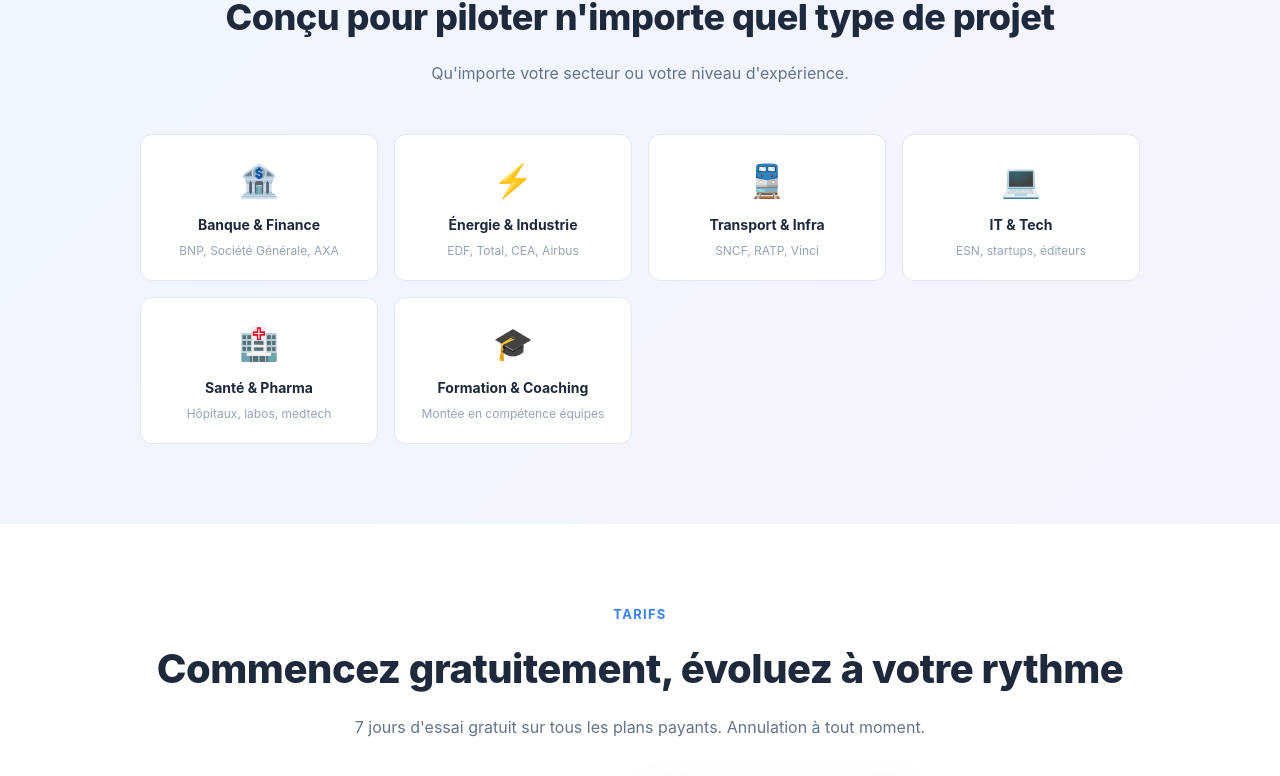
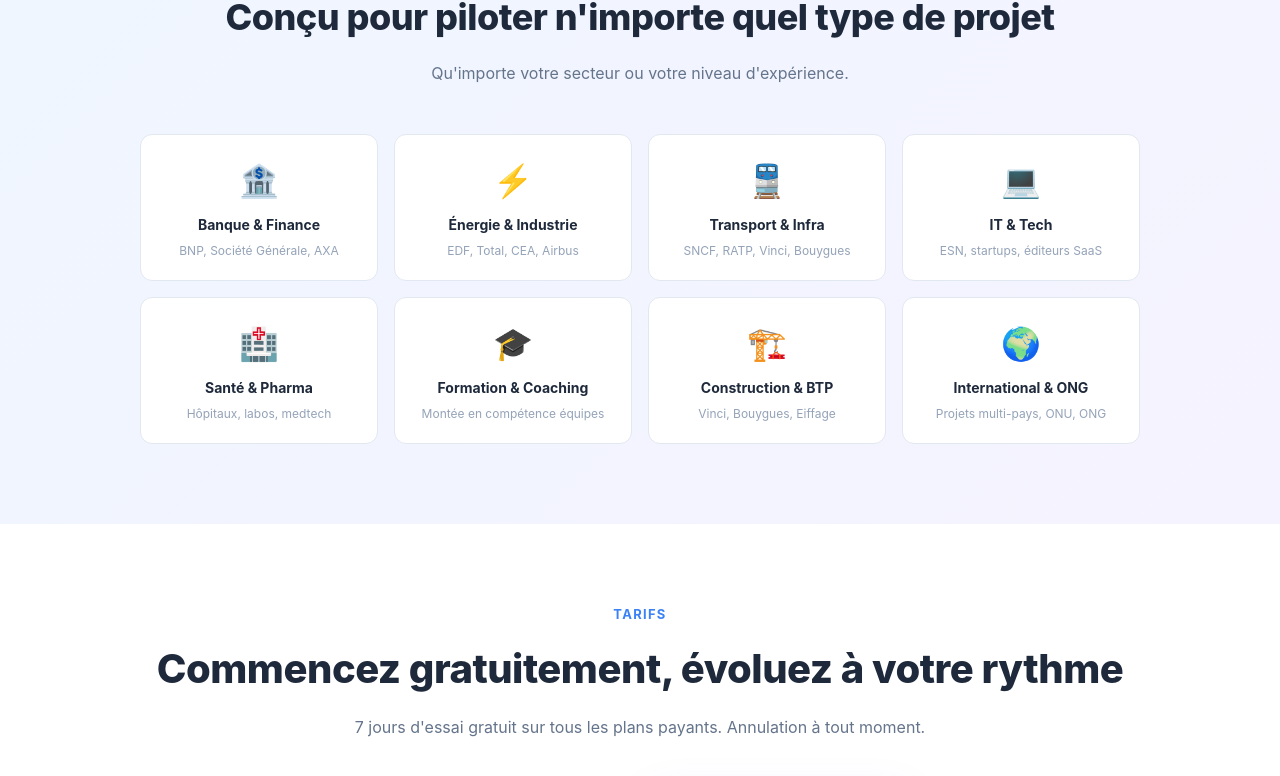
Before and after one commit to mongari65-web/pmo-ai-studio-v3, a Next.js app: page / in a window 1280 px wide. Shown: the part 3380-4156 px from the top of the page. Built offline with nearby package versions, Linux system fonts and the light colour scheme.

Commit message:
fix: Landing — Pour qui 2x4 (Construction BTP + International ONG)

```diff
--- a/src/app/page.tsx
+++ b/src/app/page.tsx
@@ -214,12 +214,14 @@ export default function LandingPage() {
           <p style={{ fontSize: 16, color: '#64748b', margin: '0 0 48px' }}>Qu&apos;importe votre secteur ou votre niveau d&apos;expérience.</p>
           <div style={{ display: 'grid', gridTemplateColumns: 'repeat(4, 1fr)', gap: 16 }}>
             {[
-              { icon: '🏦', role: 'Banque & Finance', desc: 'BNP, Société Générale, AXA' },
+              { icon: '🏦', role: 'Banque & Finance',    desc: 'BNP, Société Générale, AXA' },
               { icon: '⚡', role: 'Énergie & Industrie', desc: 'EDF, Total, CEA, Airbus' },
-              { icon: '🚆', role: 'Transport & Infra', desc: 'SNCF, RATP, Vinci' },
-              { icon: '💻', role: 'IT & Tech', desc: 'ESN, startups, éditeurs' },
-              { icon: '🏥', role: 'Santé & Pharma', desc: 'Hôpitaux, labos, medtech' },
+              { icon: '🚆', role: 'Transport & Infra',   desc: 'SNCF, RATP, Vinci, Bouygues' },
+              { icon: '💻', role: 'IT & Tech',           desc: 'ESN, startups, éditeurs SaaS' },
+              { icon: '🏥', role: 'Santé & Pharma',      desc: 'Hôpitaux, labos, medtech' },
               { icon: '🎓', role: 'Formation & Coaching', desc: 'Montée en compétence équipes' },
+              { icon: '🏗️', role: 'Construction & BTP',  desc: 'Vinci, Bouygues, Eiffage' },
+              { icon: '🌍', role: 'International & ONG', desc: 'Projets multi-pays, ONU, ONG' },
             ].map(p => (
               <div key={p.role} style={{ padding: '20px', background: '#fff', borderRadius: 12, border: '1px solid #e2e8f0', textAlign: 'center' }}>
                 <div style={{ fontSize: 32, marginBottom: 8 }}>{p.icon}</div>
@@ -359,7 +361,7 @@ export default function LandingPage() {
               <a href="/pricing" style={{ display: 'inline-flex', alignItems: 'center', gap: 6, padding: '10px 22px', background: 'linear-gradient(135deg,#7B5EFF,#3b82f6)', color: '#fff', borderRadius: 8, fontSize: 14, fontWeight: 700, textDecoration: 'none' }}>⭐ Obtenir le plan Pro →</a>
             </div>
           </div>
-          <div style={{ display: 'grid', gridTemplateColumns: 'repeat(auto-fit, minmax(200px, 1fr))', gap: 16 }}>
+          <div style={{ display: 'grid', gridTemplateColumns: 'repeat(4, 1fr)', gap: 16 }}>
             {[
               { icon: '📊', name: 'Dashboard EVM', format: 'Excel', color: '#22c55e', bg: '#f0fdf4', border: '#bbf7d0', desc: 'Courbes S, CPI, SPI, EAC automatisés' },
               { icon: '🗂️', name: 'WBS Template',  format: 'Excel', color: '#3b82f6', bg: '#eff6ff', border: '#bfdbfe', desc: 'Structure de découpage du travail' },
```
